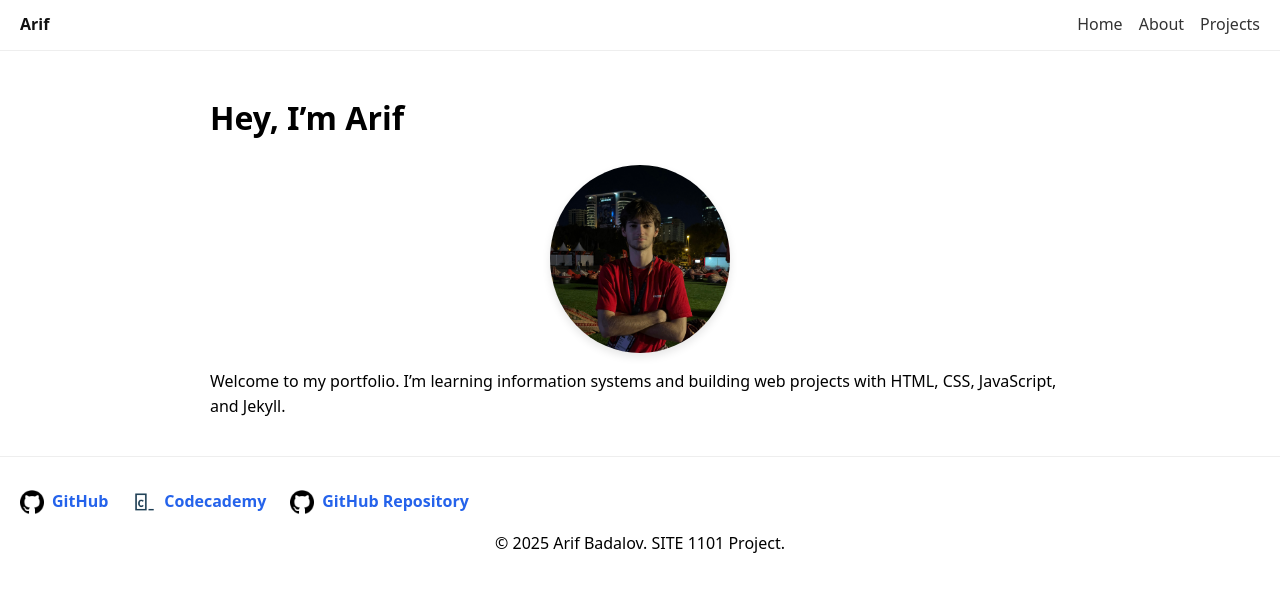
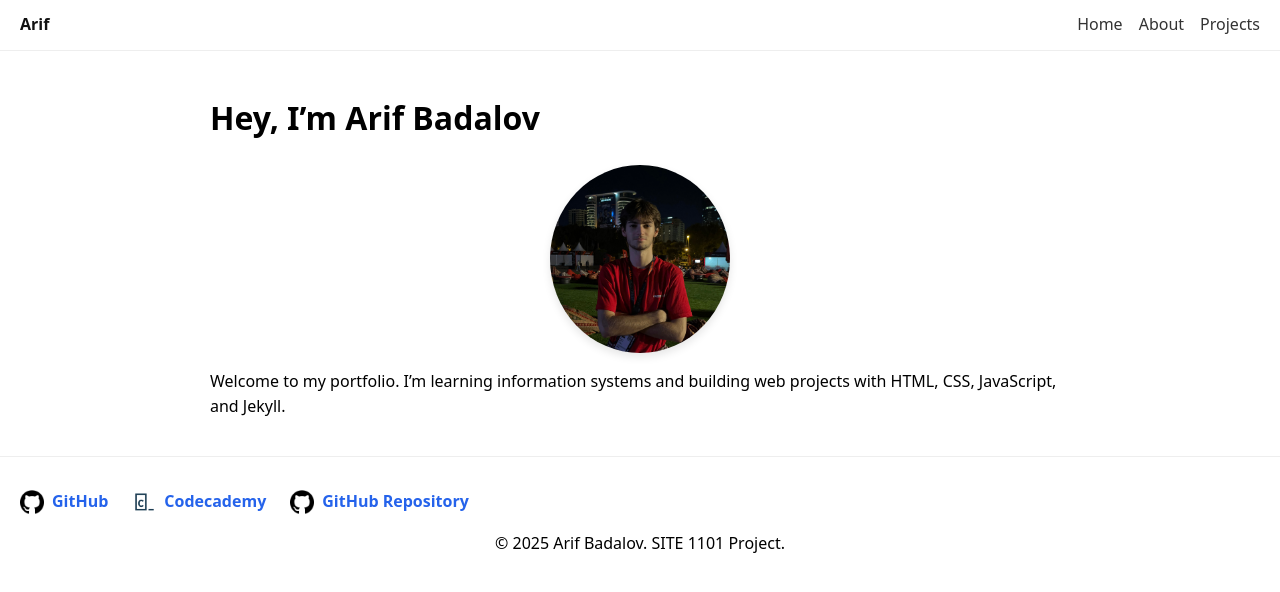
Before and after one commit to ar1f123/site-website, a Jekyll site: the page built from index.md, in a window 1280 px wide. Shown: the top 592 px of the page. Built offline with Jekyll 4.4.1, drawn with Linux system fonts in a browser that asks for light colours.

Commit message:
Change text

```diff
--- a/index.md
+++ b/index.md
@@ -3,7 +3,7 @@ layout: default
 title: Home
 ---
 
-# Hey, I’m Arif
+# Hey, I’m Arif Badalov
 
 ![Profile photo]({{ "/images/profile.jpg" | relative_url }}){: .profile-photo }
 
```
